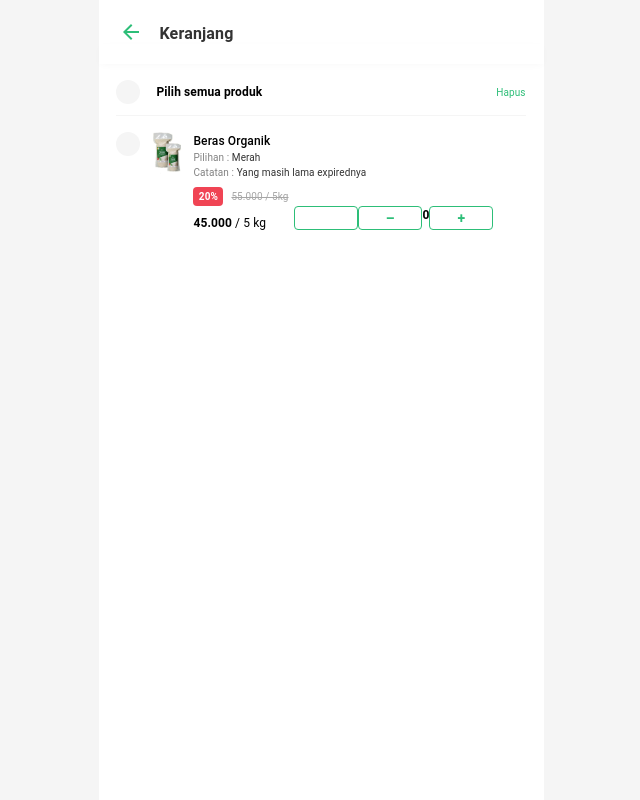
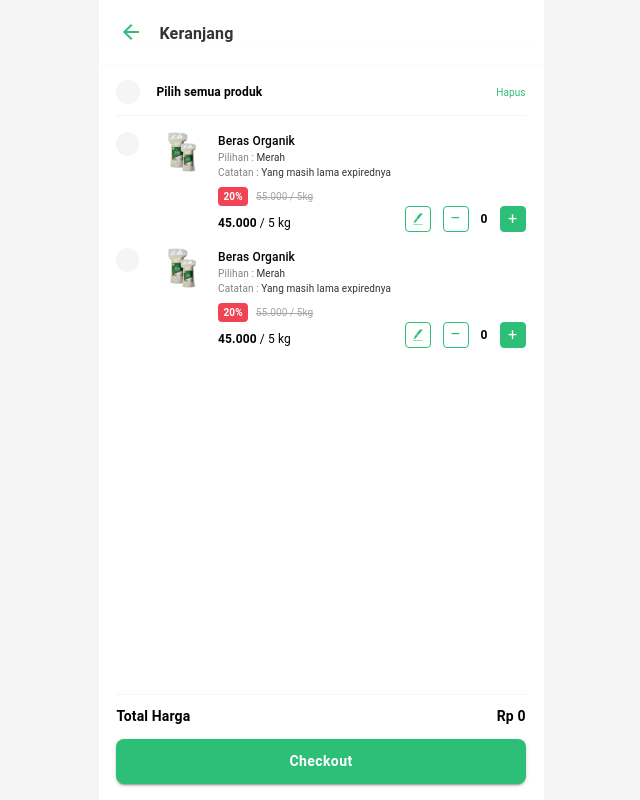
Before and after one commit to gaudhiwaa/mangan-mppl, a React (Create React App) app in the folder frontend/: page /checkout in a window 1280 px wide. Shown: the whole page, without its empty margins (319-959 px from the left). Built offline with nearby package versions, Linux system fonts and the light colour scheme.

Commit message:
feat: add checkout page

```diff
--- /dev/null
+++ b/frontend/src/assets/checkout/EditIcon.js
@@ -0,0 +1,29 @@
+const EditIcon = () => {
+  return (
+    <svg
+      width="10"
+      height="12"
+      viewBox="0 0 10 12"
+      fill="none"
+      xmlns="http://www.w3.org/2000/svg"
+    >
+      <path
+        d="M0.0561523 11.1711C0.0561523 11.0448 0.158567 10.9424 0.284903 10.9424H9.30464C9.43098 10.9424 9.53339 11.0448 9.53339 11.1711C9.53339 11.2975 9.43098 11.3999 9.30464 11.3999H0.284903C0.158568 11.3999 0.0561523 11.2975 0.0561523 11.1711Z"
+        fill="#2DBE78"
+      />
+      <path
+        d="M0.879965 8.72119L0.626779 9.51122C0.487976 9.94433 0.952604 10.3228 1.34868 10.0992L2.06778 9.69338L0.879965 8.72119Z"
+        fill="#2DBE78"
+      />
+      <path
+        d="M4.79429 6.82322L3.05993 5.42773C2.2204 6.48804 0.972168 8.50934 0.972168 8.50934L2.24057 9.58887C2.76088 9.23309 4.79429 6.82323 4.79429 6.82323V6.82322Z"
+        fill="#2DBE78"
+      />
+      <path
+        d="M9.94419 0.600098H6.80211L3.17871 5.26461L4.92243 6.62301L9.94419 0.600098Z"
+        fill="#2DBE78"
+      />
+    </svg>
+  );
+};
+export default EditIcon;
--- /dev/null
+++ b/frontend/src/components/QuantityButton.js
@@ -0,0 +1,60 @@
+import { Box, Button, Typography } from "@mui/material";
+import React from "react";
+import EditIcon from "../assets/checkout/EditIcon";
+import { THEME } from "../constants/Theme";
+
+function QuantityButton({}) {
+  const [ItemQty, setItemQty] = React.useState(0);
+
+  return (
+    <Box sx={{ display: "flex", gap: "12px", alignItems: "center" }}>
+      <Box
+        sx={{
+          width: "24px",
+          height: "24px",
+          border: "1px solid" + THEME.GREEN_PRIMARY,
+          borderRadius: "4px",
+          display: "flex",
+          justifyContent: "center",
+          alignItems: "center",
+        }}
+      >
+        <EditIcon />
+      </Box>
+      <Box
+        onClick={ItemQty > 0 ? () => setItemQty(ItemQty - 1) : undefined}
+        sx={{
+          width: "24px",
+          height: "24px",
+          border: "1px solid" + THEME.GREEN_PRIMARY,
+          borderRadius: "4px",
+          display: "flex",
+          justifyContent: "center",
+          color: THEME.GREEN_PRIMARY,
+        }}
+      >
+        <Typography>–</Typography>
+      </Box>
+      <Typography sx={{ fontSize: "12px", fontWeight: 600 }}>
+        {ItemQty}
+      </Typography>
+      <Box
+        onClick={() => setItemQty(ItemQty + 1)}
+        sx={{
+          width: "24px",
+          height: "24px",
+          border: "1px solid" + THEME.GREEN_PRIMARY,
+          borderRadius: "4px",
+          display: "flex",
+          justifyContent: "center",
+          background: THEME.GREEN_PRIMARY,
+          color: "white",
+        }}
+      >
+        <Typography>+</Typography>
+      </Box>
+    </Box>
+  );
+}
+
+export default QuantityButton;
--- a/frontend/src/components/StyledButton.js
+++ b/frontend/src/components/StyledButton.js
@@ -12,7 +12,9 @@ function StyledButton({
   borderRadius,
   noShadow,
   btnColorChange,
-  border
+  border,
+  minWidth,
+  minHeight
 }) {
   return (
     <Button
@@ -31,6 +33,8 @@ function StyledButton({
         ...(style === "fill" && !btnColorChange && {
           backgroundColor: THEME.GREY_SECONDARY,
         }),
+        minHeight: minHeight || 'none',
+        minWidth: minWidth || 'none',
         width: width || "100%",
         height: height || "45px",
         fontWeight: "bold",
--- a/frontend/src/pages/Checkout.js
+++ b/frontend/src/pages/Checkout.js
@@ -7,10 +7,11 @@ import { THEME } from "../constants/Theme";
 import { useNavigate } from "react-router-dom";
 import Beras from "../assets/product/Beras.png";
 import StyledButton from "../components/StyledButton";
+import QuantityButton from "../components/QuantityButton";
 
 function Checkout() {
   const [mainLoc, setMainLoc] = React.useState({ 1: true });
-  const[ItemQty, setItemQty] = React.useState(0)
+  const [total, setTotal] = React.useState(0);
   const navigate = useNavigate();
 
   const handleBtn = (btnId) => (e) => {
@@ -31,6 +32,7 @@ function Checkout() {
         flexDirection: "column",
         justifyContent: "flex-start",
         alignItems: "center",
+        minWidth: PADDING,
       }}
     >
       <AppBarTop text={"Keranjang"} line />
@@ -71,14 +73,17 @@ function Checkout() {
         }}
       />
 
+      {/* 1 */}
       <Box
         sx={{
           display: "flex",
           alignItems: "flex-start",
           width: PADDING,
           mt: "16px",
+          // justifyContent: 'space-between'
         }}
       >
+
         <Box
           sx={{
             borderRadius: "50%",
@@ -87,9 +92,17 @@ function Checkout() {
             background: "#F5F5F5",
           }}
         />
-        <Box sx={{ display: "flex" }}>
+        <Box
+          sx={{
+            display: "flex",
+            width: "100%",
+            justifyContent: "space-between",
+            alignItems: "flex-end",
+          }}
+        >
+          <Box sx={{ display: "flex", alignItems: "flex-start", ml: "16px" }}>
             <img src={Beras} width="53px" height={"42px"} />
-          <Box>
+            <Box sx={{ ml: "10px" }}>
               <Typography sx={{ fontSize: "12px", fontWeight: 500 }}>
                 Beras Organik
               </Typography>
@@ -132,7 +145,7 @@ function Checkout() {
                   55.000 / 5kg
                 </Typography>
               </Box>
-            <Box sx={{display: 'flex', justifyContent: 'space-between', width: '300px'}}>
+
               <Typography
                 sx={{
                   fontSize: "12px",
@@ -144,14 +157,129 @@ function Checkout() {
                 </span>
                 / 5 kg
               </Typography>
-              <Box sx={{display: 'flex'}}>
-                <StyledButton text={""} style="outlined" noShadow width={"24px"} height={"24px"} borderRadius="4px"/>
-                <StyledButton text={"–"} style="outlined" noShadow width={"24px"} height={"24px"} borderRadius="4px"/>
-                <Typography sx={{fontSize: '12px', fontWeight: 600}}>{ItemQty}</Typography>
-                <StyledButton text={"+"} style="outlined" noShadow width={"24px"} height={"24px"} borderRadius="4px"/>
             </Box>
           </Box>
+          <QuantityButton />
         </Box>
+      </Box>
+      {/* 2 */}
+      {/* 1 */}
+      <Box
+        sx={{
+          display: "flex",
+          alignItems: "flex-start",
+          width: PADDING,
+          mt: "16px",
+          // justifyContent: 'space-between'
+        }}
+      >
+
+        <Box
+          sx={{
+            borderRadius: "50%",
+            width: "24px",
+            height: "24px",
+            background: "#F5F5F5",
+          }}
+        />
+        <Box
+          sx={{
+            display: "flex",
+            width: "100%",
+            justifyContent: "space-between",
+            alignItems: "flex-end",
+          }}
+        >
+          <Box sx={{ display: "flex", alignItems: "flex-start", ml: "16px" }}>
+            <img src={Beras} width="53px" height={"42px"} />
+            <Box sx={{ ml: "10px" }}>
+              <Typography sx={{ fontSize: "12px", fontWeight: 500 }}>
+                Beras Organik
+              </Typography>
+              <Typography sx={{ color: "#828282", fontSize: "10px" }}>
+                Pilihan : <span style={{ color: "#333333" }}>Merah</span>
+              </Typography>
+              <Typography sx={{ color: "#828282", fontSize: "10px" }}>
+                Catatan :{" "}
+                <span style={{ color: "#333333" }}>
+                  Yang masih lama expirednya
+                </span>
+              </Typography>
+              <Box sx={{ display: "flex", mt: "7px" }}>
+                <Box
+                  sx={{
+                    backgroundColor: "#f04454",
+                    width: "30px",
+                    height: "19px",
+                    borderRadius: "4px",
+                    display: "flex",
+                    justifyContent: "center",
+                    alignItems: "center",
+                  }}
+                >
+                  <Typography
+                    sx={{ color: "white", fontSize: "10px", fontWeight: 600 }}
+                  >
+                    20%
+                  </Typography>
+                </Box>
+                <Typography
+                  sx={{
+                    fontSize: "10px",
+                    color: "#A6A6A6",
+                    textDecoration: "line-through",
+                    marginLeft: "8px",
+                    marginTop: "2px",
+                  }}
+                >
+                  55.000 / 5kg
+                </Typography>
+              </Box>
+
+              <Typography
+                sx={{
+                  fontSize: "12px",
+                  mt: "8px",
+                }}
+              >
+                <span style={{ fontWeight: "bold", fontSize: "12px" }}>
+                  45.000{" "}
+                </span>
+                / 5 kg
+              </Typography>
+            </Box>
+          </Box>
+          <QuantityButton />
+        </Box>
+      </Box>
+
+      <Box sx={{ position: "fixed", bottom: 0, mb: "16px" }}>
+        <Box
+          sx={{
+            width: PADDING,
+            height: "1px",
+            background: "#F5F5F5",
+            display: "absolute",
+            bottom: "0",
+          }}
+        />
+        <Box
+          sx={{
+            display: "flex",
+            width: PADDING,
+            justifyContent: "space-between",
+            mt: "11px",
+          }}
+        >
+          <Typography sx={{ fontSize: "14px", fontWeight: 600 }}>
+            Total Harga
+          </Typography>
+          <Typography sx={{ fontSize: "14px", fontWeight: 600 }}>
+            Rp {total}
+          </Typography>
+        </Box>
+        <Box sx={{ width: PADDING, mt: "12px" }}>
+          <StyledButton text={"Checkout"} />
         </Box>
       </Box>
     </Box>
```
Lines whose indentation alone changed are shown as unchanged.
